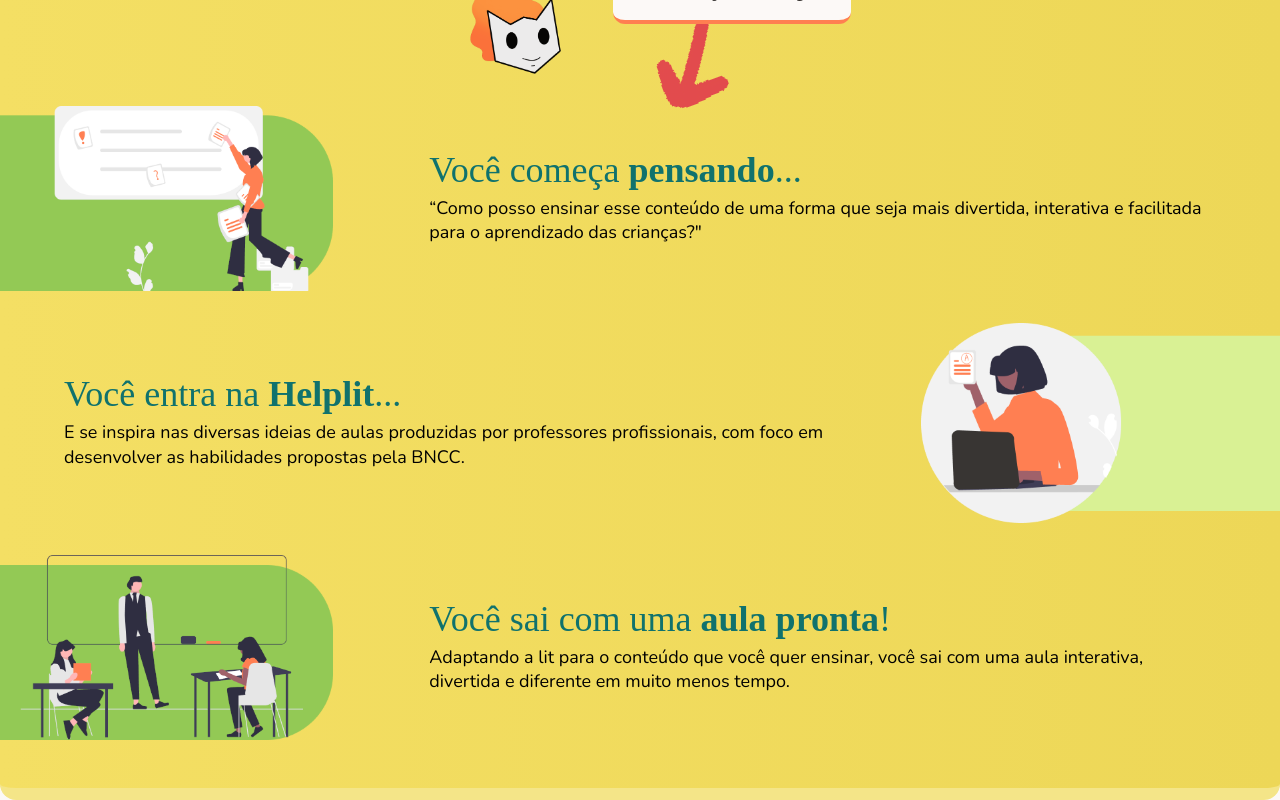
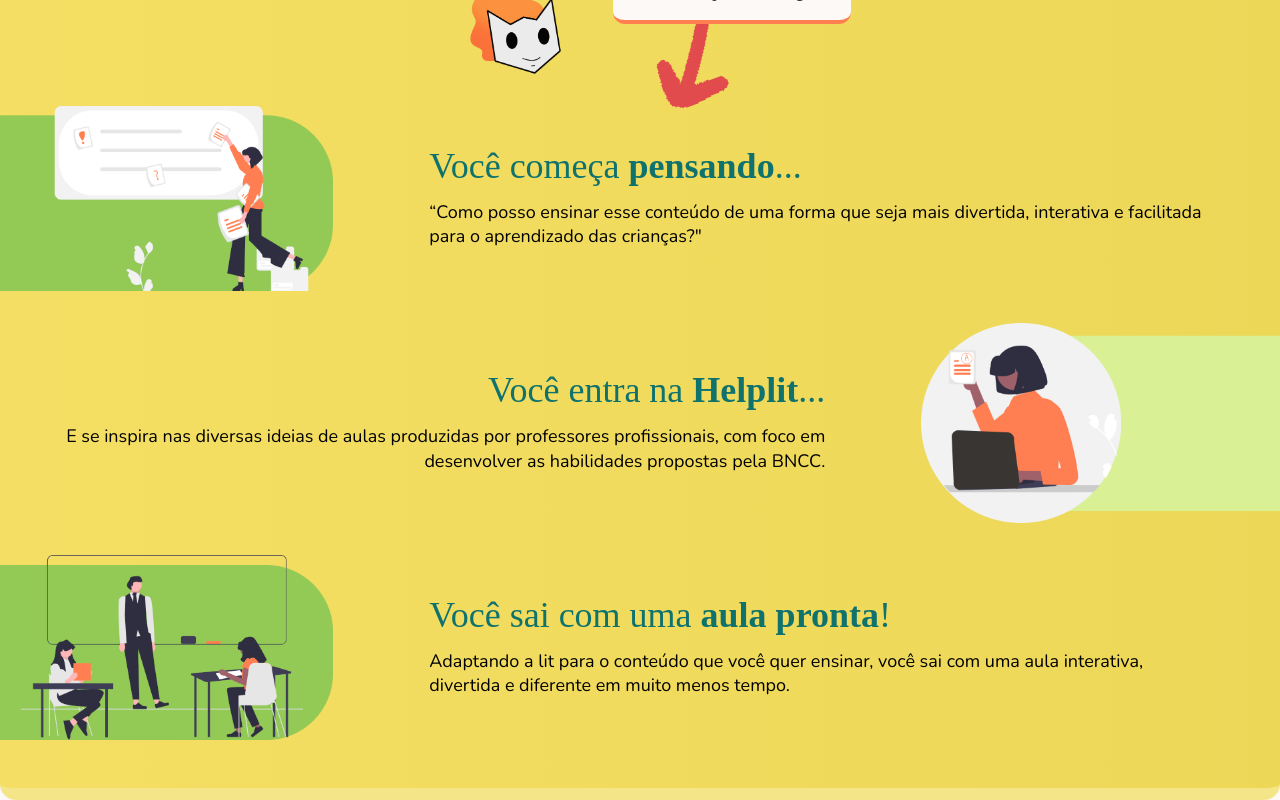
Before and after one commit to helpii/helplit.com, a React (Vite) app: page / in a window 1280 px wide. Shown: the part 1522-2322 px from the top of the page. Built offline with nearby package versions, Linux system fonts and the light colour scheme; a web font is replaced by a local one.

Commit message:
leftovers

```diff
--- a/src/components/Home/index.tsx
+++ b/src/components/Home/index.tsx
@@ -60,7 +60,7 @@
                 />
                 <div
                   className="bg-helpii_talk  bg-cover
-                w-[120px] h-[200px]
+                w-[140px] h-[200px]
                 sm:w-[200px] sm:h-[200px]"
                 ></div>
                 <p
@@ -78,11 +78,15 @@
           <InstructionsStep type="right">
             <>
               <img src="/instructions/step1.png" alt="" width="333.33" />
-              <div className="flex flex-col px-16">
+              <div
+                className="flex flex-col px-16
+              text-right
+              sm:text-left"
+              >
                 <p className="font-TITULO  text-OCEAN leading-none text-4xl">
                   Você começa <strong>pensando</strong>...
                 </p>
-                <p className="mt-2 leading-snug text-black-400 font-TEXTO font-extralight text-lg">
+                <p className="mt-4 leading-snug text-black-400 font-TEXTO font-extralight text-lg">
                   “Como posso ensinar esse conteúdo de uma forma que seja mais
                   divertida, interativa e facilitada para o aprendizado das
                   crianças?"
@@ -94,11 +98,15 @@
           <InstructionsStep type="left">
             <>
               <img src="/instructions/step2.png" alt="" width="358.66" />
-              <div className="flex flex-col px-16">
+              <div
+                className="flex flex-col px-16
+              text-left
+              sm:text-right"
+              >
                 <p className="font-TITULO text-4xl text-OCEAN leading-none">
                   Você entra na <strong>Helplit</strong>...
                 </p>
-                <p className="mt-2 leading-snug text-black-400 font-TEXTO font-extralight text-lg">
+                <p className="mt-4 leading-snug text-black-400 font-TEXTO font-extralight text-lg">
                   E se inspira nas diversas ideias de aulas produzidas por
                   professores profissionais, com foco em desenvolver as
                   habilidades propostas pela BNCC.
@@ -110,11 +118,15 @@
           <InstructionsStep type="right">
             <>
               <img src="/instructions/step3.png" alt="" width="333.33" />
-              <div className="flex flex-col px-16">
+              <div
+                className="flex flex-col px-16
+              text-right
+              sm:text-left"
+              >
                 <p className="font-TITULO text-4xl text-OCEAN leading-none">
                   Você sai com uma <strong>aula pronta</strong>!
                 </p>
-                <p className="mt-2 leading-snug text-black-400 font-TEXTO font-extralight text-lg">
+                <p className="mt-4 leading-snug text-black-400 font-TEXTO font-extralight text-lg">
                   Adaptando a lit para o conteúdo que você quer ensinar, você
                   sai com uma aula interativa, divertida e diferente em muito
                   menos tempo.
```
